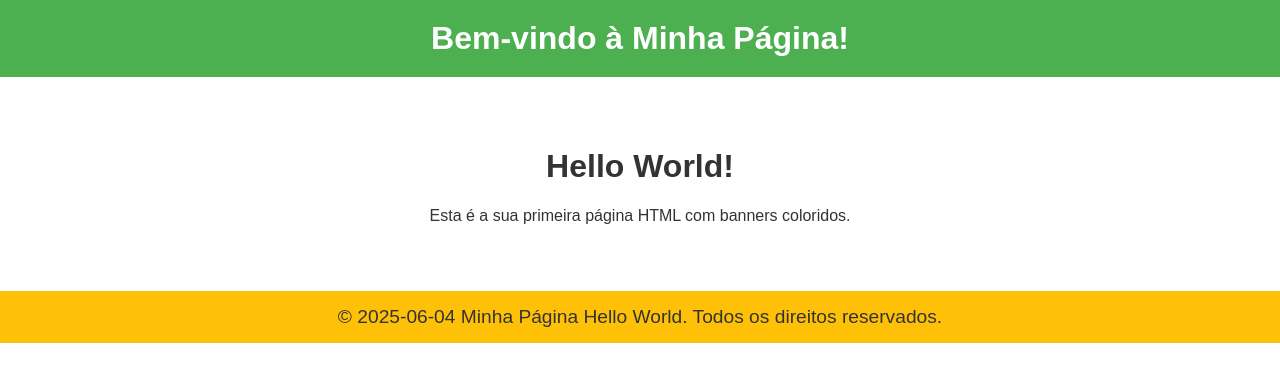
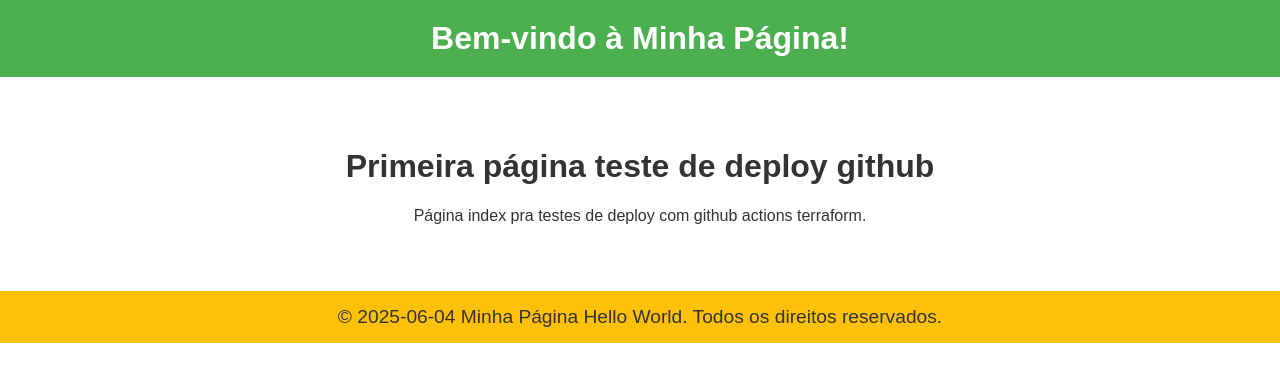
Before and after one commit to ChrisRP84/terraform-github-deploy, a plain HTML site: page index.html in a window 1280 px wide. Drawn offline with Linux system fonts and the light colour scheme.

Commit message:
Update and rename helloworld.html to index.html

```diff
--- a/helloworld.html
+++ b/index.html
@@ -3,7 +3,7 @@
 <head>
     <meta charset="UTF-8">
     <meta name="viewport" content="width=device-width, initial-scale=1.0">
-    <title>Minha Página Hello World</title>
+    <title>Minha Página Principal</title>
     <style>
         body {
             margin: 0;
@@ -36,8 +36,8 @@
     </header>
 
     <main class="content">
-        <h1>Hello World!</h1>
-        <p>Esta é a sua primeira página HTML com banners coloridos.</p>
+        <h1>Primeira página teste de deploy github</h1>
+        <p>Página index pra testes de deploy com github actions terraform.</p>
     </main>
 
     <footer class="footer-banner">
```
